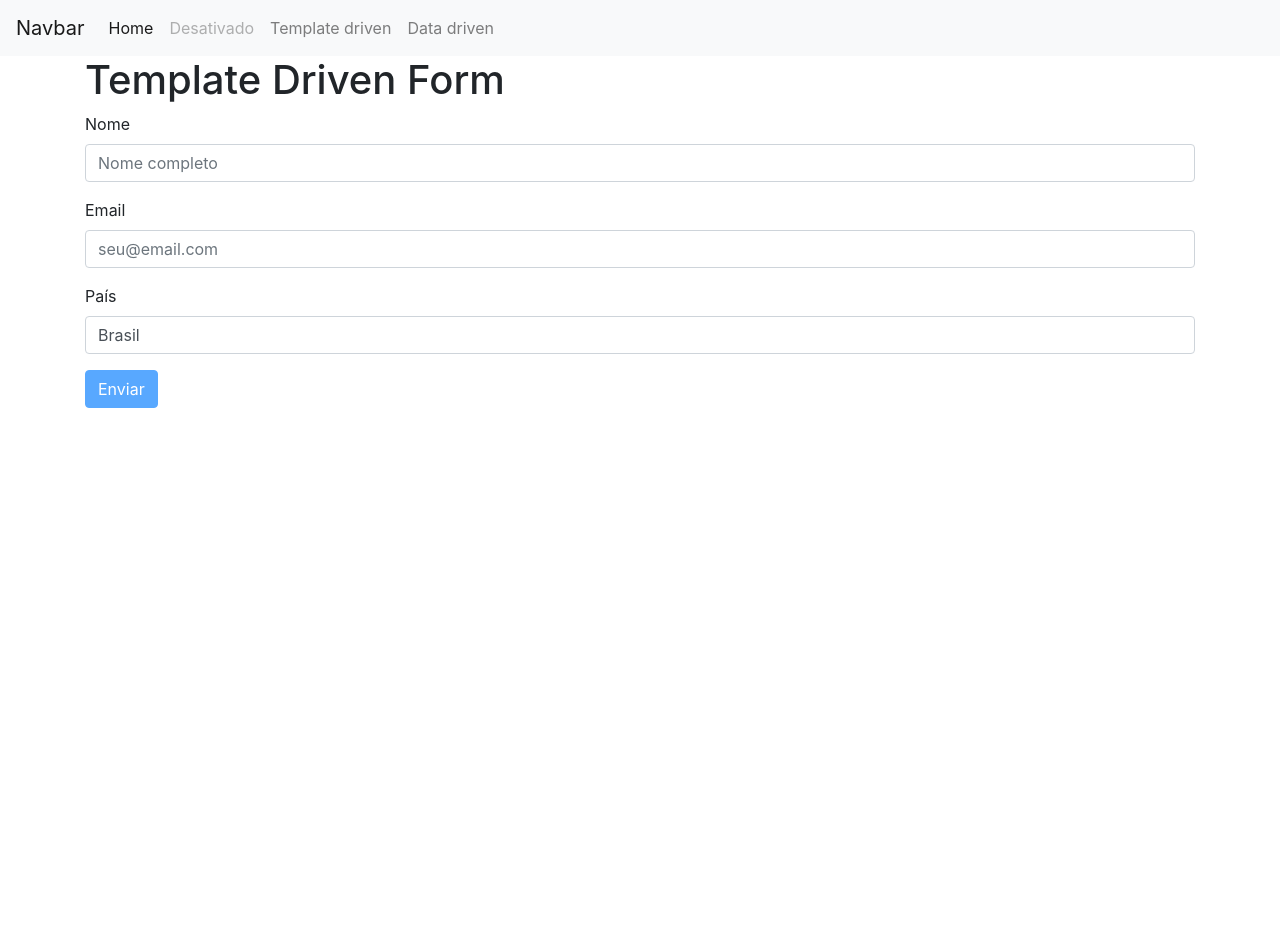
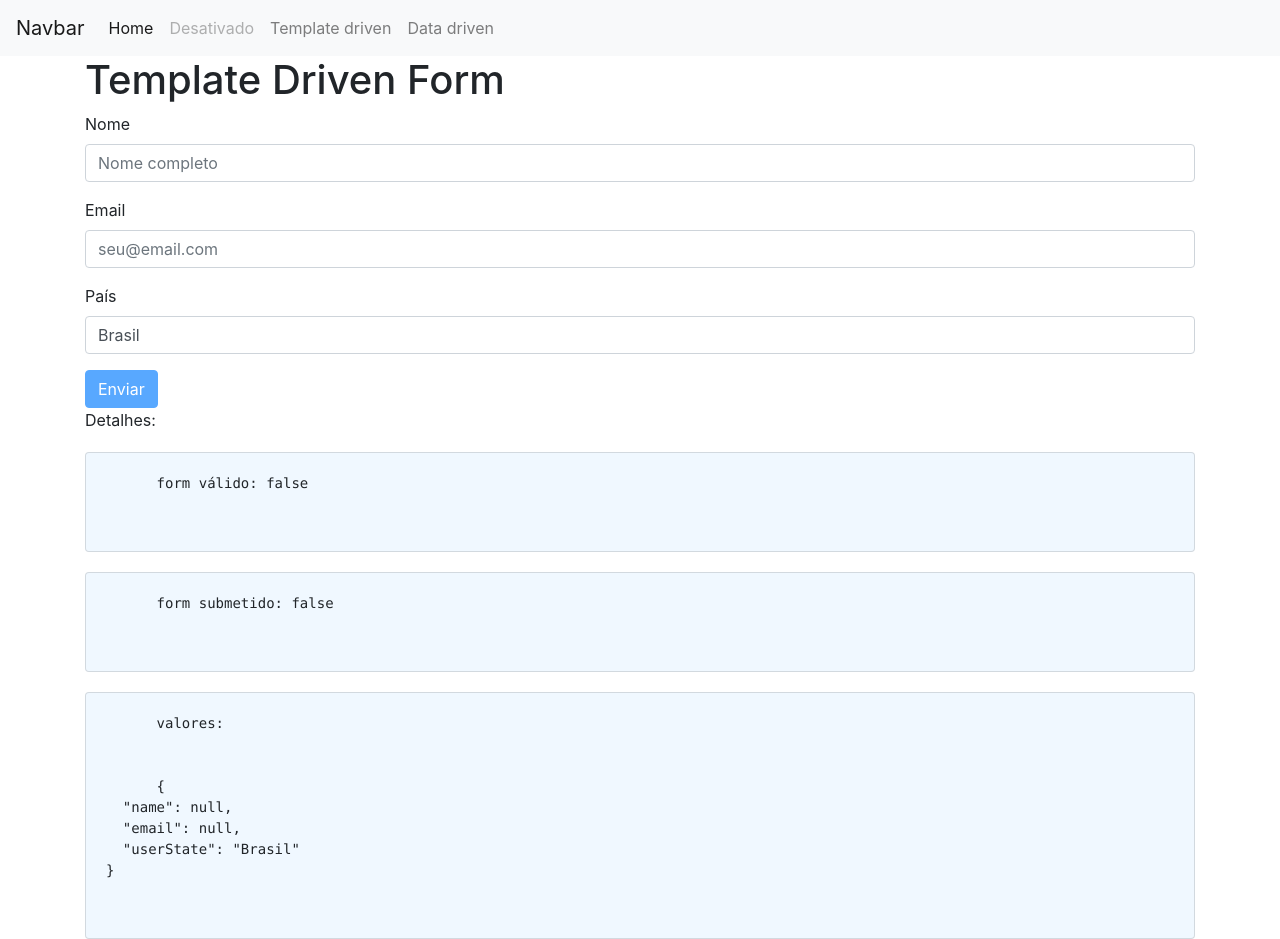
Before and after one commit to layshidani/curso-loiane, an Angular app: page /templateForm in a window 1280 px wide. Before the commit the page ends 800 px from the top, so only its background shows below. Built offline with nearby package versions, Linux system fonts and the light colour scheme.

Commit message:
feat(form-debug): add for to show debug info :sparkles:

```diff
--- a/src/app/app.module.ts
+++ b/src/app/app.module.ts
@@ -11,7 +11,7 @@ import { AppComponent } from './app.component';
 
 @NgModule({
   declarations: [
-    AppComponent
+    AppComponent,
   ],
   imports: [
     BrowserModule,
--- /dev/null
+++ b/src/app/form-debug/form-debug.component.html
@@ -0,0 +1,35 @@
+<div>
+  Detalhes:
+</div>
+
+<div class="card" style="margin-top: 20px; background-color: aliceblue;" *ngIf="form">
+
+  <div class="card-body">
+    <pre>
+      form válido: {{ form.valid }}
+    </pre>
+  </div>
+
+</div>
+
+<div class="card" style="margin-top: 20px; background-color: aliceblue;" *ngIf="form">
+
+  <div class="card-body">
+    <pre>
+      form submetido: {{ form.submitted }}
+    </pre>
+  </div>
+
+</div>
+
+<div class="card" style="margin-top: 20px; background-color: aliceblue;" *ngIf="form">
+
+  <div class="card-body">
+    <pre>
+      valores:
+      <br>
+      {{ form.value | json }}
+    </pre>
+  </div>
+
+</div>
--- /dev/null
+++ b/src/app/form-debug/form-debug.component.ts
@@ -0,0 +1,16 @@
+import { Component, OnInit, Input } from '@angular/core';
+
+@Component({
+  selector: 'app-form-debug',
+  templateUrl: './form-debug.component.html',
+  styleUrls: ['./form-debug.component.css']
+})
+export class FormDebugComponent implements OnInit {
+  @Input() form;
+
+  constructor() { }
+
+  ngOnInit(): void {
+  }
+
+}
--- a/src/app/template-form/template-form.component.html
+++ b/src/app/template-form/template-form.component.html
@@ -62,4 +62,6 @@
     Enviar
   </button>
 
+  <app-form-debug [form]="f"></app-form-debug>
+
 </form>
--- a/src/app/template-form/template-form.module.ts
+++ b/src/app/template-form/template-form.module.ts
@@ -4,6 +4,8 @@ import { FormsModule, ReactiveFormsModule } from '@angular/forms';
 import { HttpClientModule } from '@angular/common/http';
 
 import { TemplateFormComponent } from './template-form.component';
+import { FormDebugComponent } from '../form-debug/form-debug.component';
+
 
 @NgModule({
   imports: [
@@ -13,7 +15,8 @@ import { TemplateFormComponent } from './template-form.component';
     ReactiveFormsModule,
   ],
   declarations: [
-    TemplateFormComponent
+    FormDebugComponent,
+    TemplateFormComponent,
   ]
 })
 export class TemplateFormModule { }
```
Also changed, not shown: src/app/form-debug/form-debug.component.css (added), 1 other file (tests, documents, lock files or other folders).
